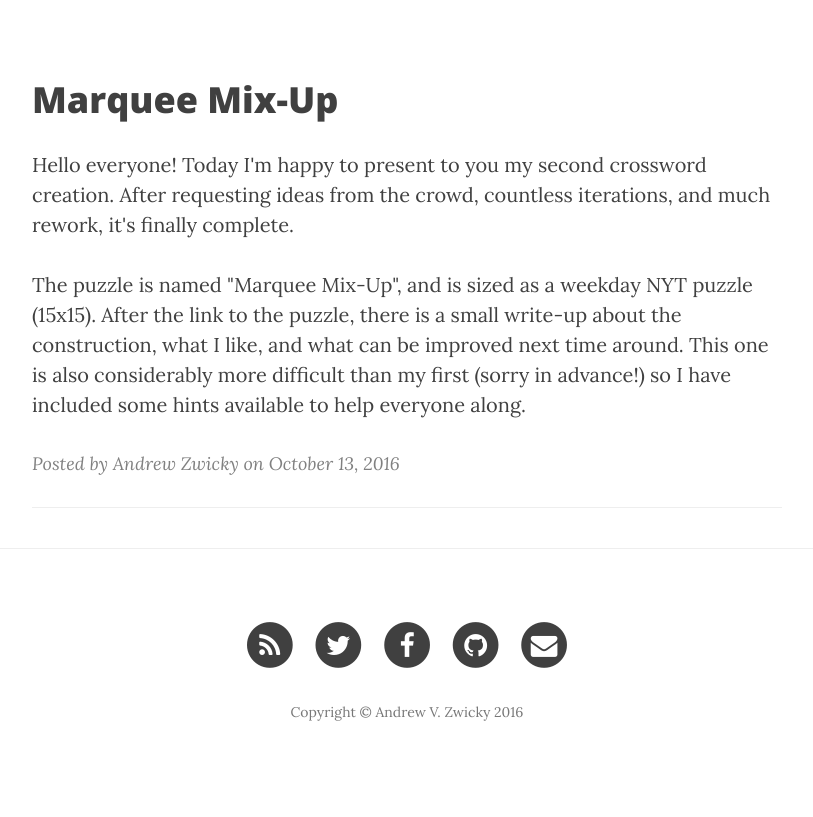
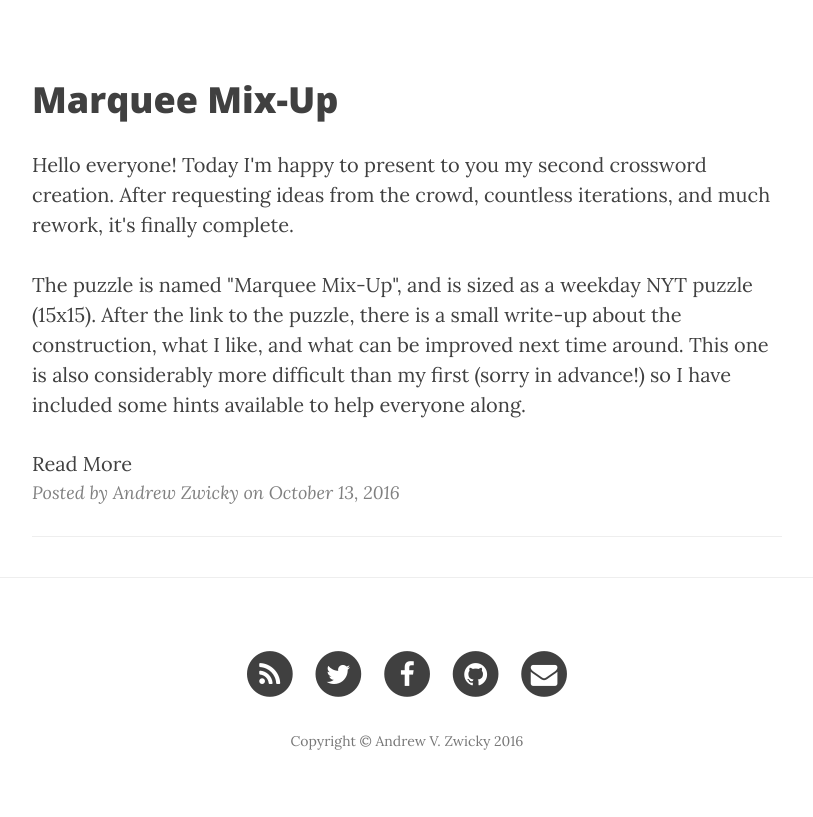
Before and after one commit to garth5689/garth5689.github.io, a Jekyll site: the page built from index.html, in a window 1280 px wide. Shown: the part 448-1265 px from the top of the page, without its empty margins (233-1046 px from the left). Built offline with Jekyll 4.4.1, drawn with Linux system fonts in a browser that asks for light colours; nearby versions of some CDN libraries; the list of posts is cut into pages by our own code; before the commit the page ends 1236 px from its top, so only the background shows below that.

Commit message:
Update index.html

```diff
--- a/index.html
+++ b/index.html
@@ -9,8 +9,9 @@ description: "Musings, Puzzles & Programming"
         <h2 class="post-title">
             {{ post.title }}
         </h2>
+    </a>
         {{ post.excerpt }}
-    </a>
+        <a href="{{ post.url | prepend: site.baseurl }}">Read More</a>
     <p class="post-meta">Posted by {% if post.author %}{{ post.author }}{% else %}{{ site.title }}{% endif %} on {{ post.date | date: "%B %-d, %Y" }}</p>
 </div>
 <hr>
```
